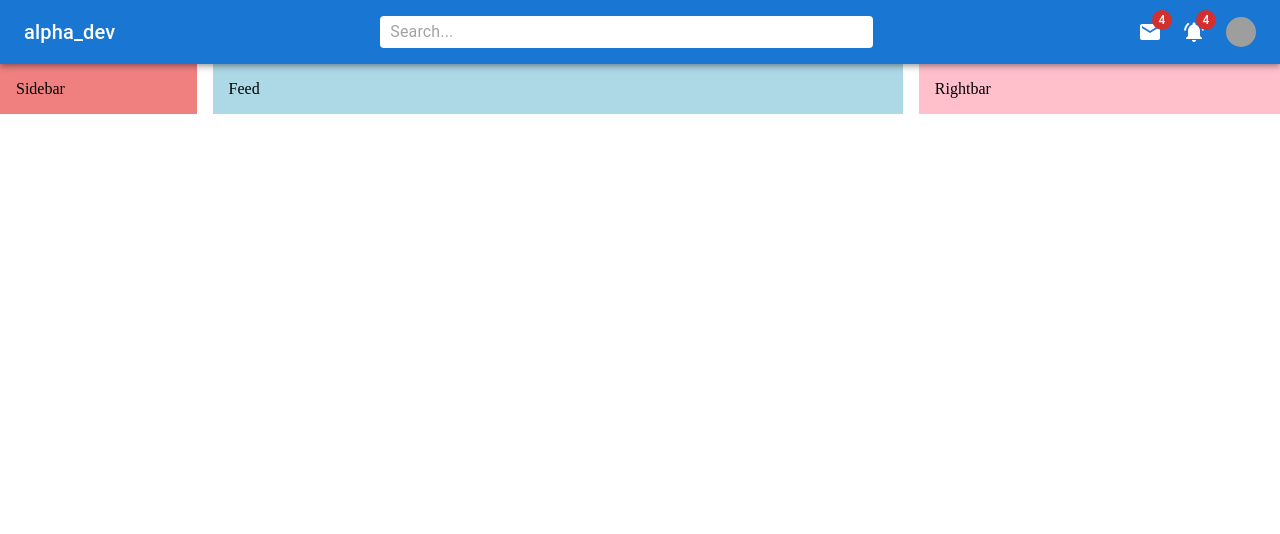
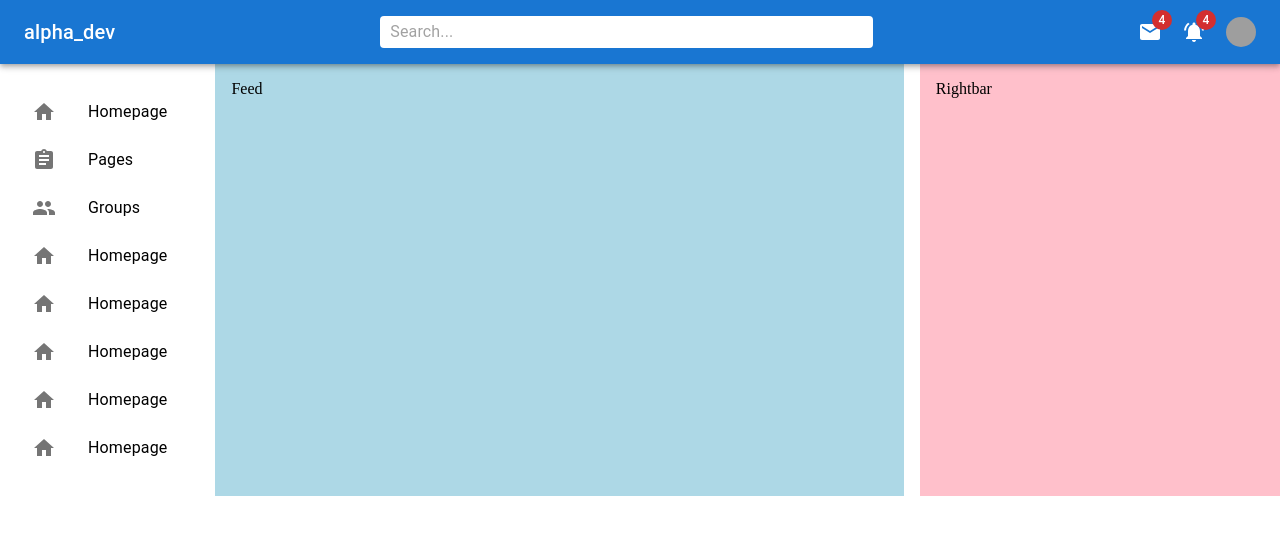
Before and after one commit to alpha2207/mui, a React (Create React App) app: page / in a window 1280 px wide. Shown: the top 534 px of the page. Built offline with nearby package versions, Linux system fonts and the light colour scheme; grey boxes are pictures that could not be loaded.

Commit message:
Designed Sidebar Component

```diff
--- a/src/components/Navbar.jsx
+++ b/src/components/Navbar.jsx
@@ -1,5 +1,5 @@
-import { AppBar, styled, Toolbar, Typography, InputBase, Box, Badge, Avatar } from '@mui/material'
-import React from 'react';
+import { AppBar, styled, Toolbar, Typography, InputBase, Box, Badge, Avatar, Menu, MenuItem } from '@mui/material'
+import React, { useState } from 'react';
 import MailIcon from '@mui/icons-material/Mail';
 import PetsIcon from '@mui/icons-material/Pets';
 import NotificationsActiveIcon from '@mui/icons-material/NotificationsActive';
@@ -31,6 +31,8 @@ const UserBox = styled(Box)({
 })
 
 export default function Navbar() {
+  const [open, setOpen] = useState(false);
+
   return (
     <AppBar position='sticky'>
       <StyledToolbar>
@@ -41,7 +43,7 @@ export default function Navbar() {
           <InputBase placeholder='Search...' />
         </Search>
 
-        <Icons sx={{display:{xs:'none',sm:'flex'}}}>
+        <Icons sx={{ display: { xs: 'none', sm: 'flex' } }}>
           <Badge badgeContent={4} color="error">
             <MailIcon color="white" />
           </Badge>
@@ -53,11 +55,31 @@ export default function Navbar() {
           <Avatar sx={{ width: 30, height: 30 }} alt="Remy Sharp" src="https://images.unsplash.com/photo-1494790108377-be9c29b29330?ixlib=rb-1.2.1&ixid=MnwxMjA3fDB8MHxwaG90by1wYWdlfHx8fGVufDB8fHx8&auto=format&fit=crop&w=387&q=80" />
         </Icons>
 
-        <UserBox sx={{display:{xs:'block',sm:'none'}}}>
+        <UserBox sx={{ display: { xs: 'block', sm: 'none' } }}>
           <Avatar sx={{ width: 30, height: 30 }} alt="Remy Sharp" src="https://images.unsplash.com/photo-1494790108377-be9c29b29330?ixlib=rb-1.2.1&ixid=MnwxMjA3fDB8MHxwaG90by1wYWdlfHx8fGVufDB8fHx8&auto=format&fit=crop&w=387&q=80" />
         </UserBox>
 
+
       </StyledToolbar>
+      <Menu
+        id="demo-positioned-menu"
+        aria-labelledby="demo-positioned-button"
+        open={open}
+        anchorOrigin={{
+          vertical: 'top',
+          horizontal: 'right',
+        }}
+        transformOrigin={{
+          vertical: 'top',
+          horizontal: 'right',
+        }}
+      >
+        <MenuItem>Profile</MenuItem>
+        <MenuItem>My account</MenuItem>
+        <MenuItem>Logout</MenuItem>
+      </Menu>
+
+
     </AppBar>
   )
 }
--- a/src/components/Sidebar.jsx
+++ b/src/components/Sidebar.jsx
@@ -1,8 +1,71 @@
 import React from 'react'
 import Box from '@mui/material/Box'
+import { List, ListItemButton, ListItemIcon, ListItemText, ListSubheader } from '@mui/material'
+import { Home } from '@mui/icons-material'
+import AssignmentIcon from '@mui/icons-material/Assignment';
+import GroupIcon from '@mui/icons-material/Group';
 
 export default function Sidebar() {
   return (
-    <Box p={2} flex={1} bgcolor="lightcoral" sx={{display:{xs:'none',sm:'block'}}}>Sidebar</Box>
+    <Box p={2} flex={1} sx={{ display: { xs: 'none', sm: 'block' } }}>
+      <List>
+        <ListItemButton component='a' href='#home'>
+          <ListItemIcon>
+            <Home />
+          </ListItemIcon>
+          <ListItemText primary="Homepage" />
+        </ListItemButton>
+
+        <ListItemButton component='a' href='#home'>
+          <ListItemIcon>
+            <AssignmentIcon />
+          </ListItemIcon>
+          <ListItemText primary="Pages" />
+        </ListItemButton>
+
+        <ListItemButton component='a' href='#home'>
+          <ListItemIcon>
+            <GroupIcon />
+          </ListItemIcon>
+          <ListItemText primary="Groups" />
+        </ListItemButton>
+
+        <ListItemButton component='a' href='#home'>
+          <ListItemIcon>
+            <Home />
+          </ListItemIcon>
+          <ListItemText primary="Homepage" />
+        </ListItemButton>
+
+        <ListItemButton component='a' href='#home'>
+          <ListItemIcon>
+            <Home />
+          </ListItemIcon>
+          <ListItemText primary="Homepage" />
+        </ListItemButton>
+
+        <ListItemButton component='a' href='#home'>
+          <ListItemIcon>
+            <Home />
+          </ListItemIcon>
+          <ListItemText primary="Homepage" />
+        </ListItemButton>
+
+        <ListItemButton component='a' href='#home'>
+          <ListItemIcon>
+            <Home />
+          </ListItemIcon>
+          <ListItemText primary="Homepage" />
+        </ListItemButton>
+
+        <ListItemButton component='a' href='#home'>
+          <ListItemIcon>
+            <Home />
+          </ListItemIcon>
+          <ListItemText primary="Homepage" />
+        </ListItemButton>
+
+      </List>
+    </Box>
   )
 }
```
